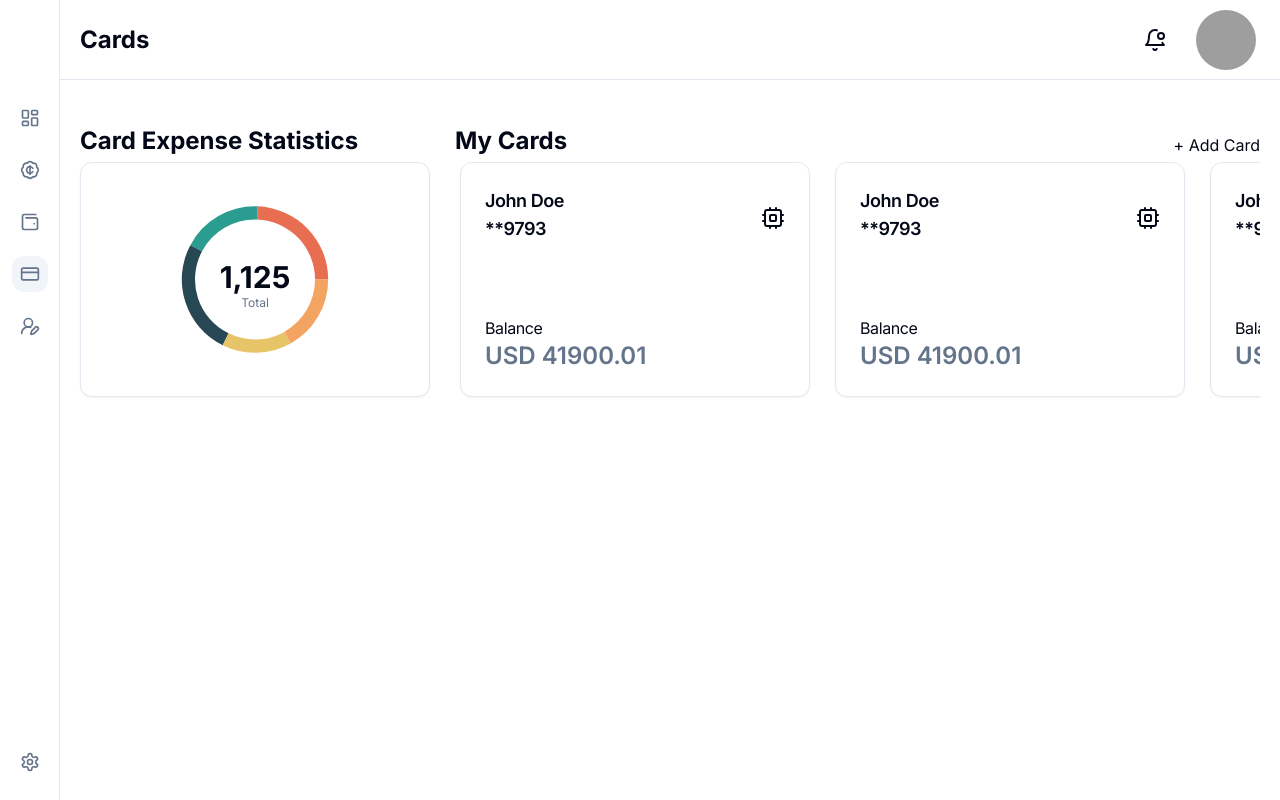
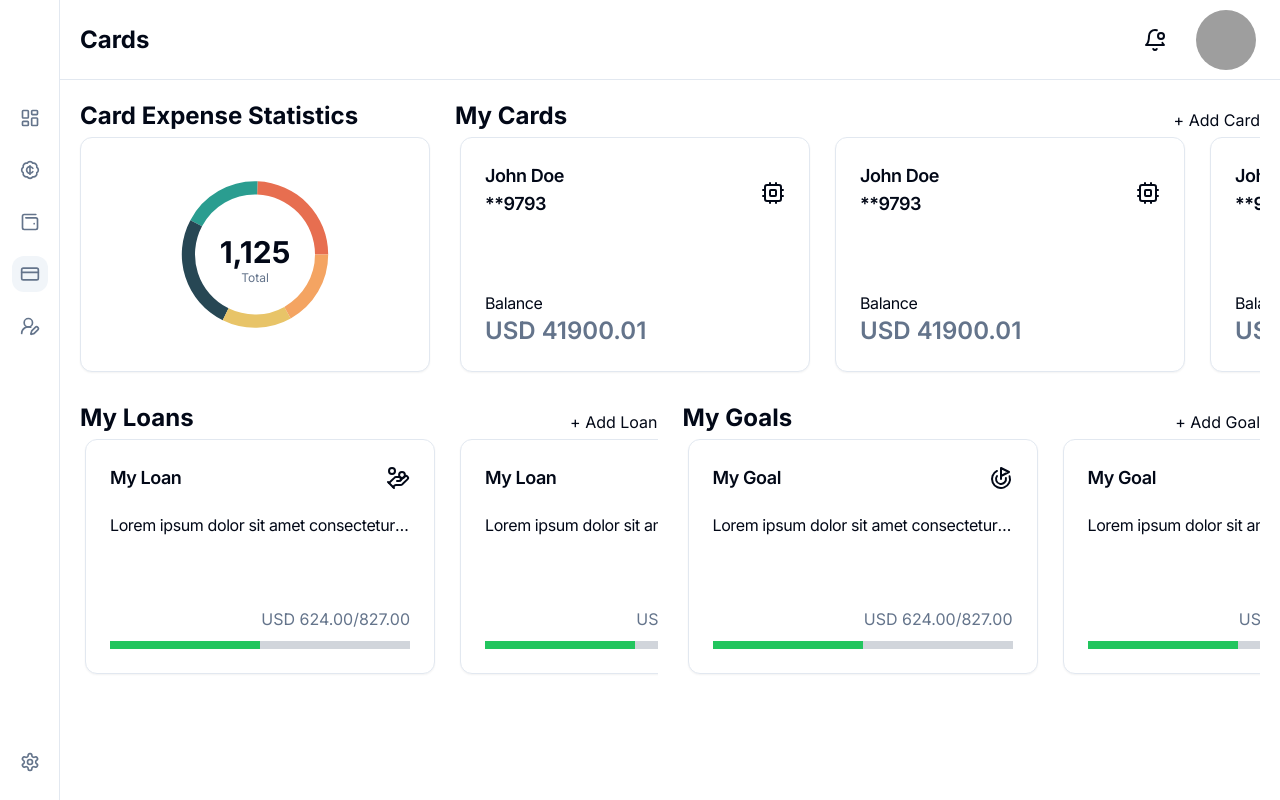
Before and after one commit to Max-Hirning/FinTrack-web, a Next.js app: page /cards in a window 1280 px wide. Built offline with nearby package versions, Linux system fonts and the light colour scheme; grey boxes are pictures that could not be loaded.

Commit message:
feat: added loans and goals

```diff
--- a/src/app/(app)/cards/page.tsx
+++ b/src/app/(app)/cards/page.tsx
@@ -1,11 +1,15 @@
-import { CardsListWidget, ExpensesStatisticsByCards } from "widgets/index"
+import { CardsListWidget, ExpensesStatisticsByCards, GoalCardsListWidget, LoanCardsListWidget } from "widgets/index"
 
 export default function Page() {
   return (
     <>
-      <section className="flex max-md:flex-col w-full gap-[25px] mt-[25px]">
+      <section className="flex max-md:flex-col w-full gap-[25px]">
         <ExpensesStatisticsByCards styles="max-md:w-full md:w-[350px]"/>
         <CardsListWidget styles="max-md:w-full md:w-[calc(100%-350px-25px)]"/>
+      </section>
+      <section className="flex max-md:flex-col mt-[25px] w-full gap-[25px]">
+        <LoanCardsListWidget styles="max-md:w-full md:w-[calc(50%-12.5px)]"/>
+        <GoalCardsListWidget styles="max-md:w-full md:w-[calc(50%-12.5px)]"/>
       </section>
     </>
   )
--- /dev/null
+++ b/src/features/goal-cards-list.tsx
@@ -0,0 +1,18 @@
+import { GoalCard } from "shared/ui";
+
+export function GoalCardsList() {
+  return (
+    <section className="flex gap-[25px] pb-[5px] px-[5px] overflow-auto">
+      <GoalCard/>
+      <GoalCard/>
+      <GoalCard/>
+      <GoalCard/>
+      <GoalCard/>
+      <GoalCard/>
+      <GoalCard/>
+      <GoalCard/>
+      <GoalCard/>
+      <GoalCard/>
+    </section>
+  )
+}
--- a/src/features/index.ts
+++ b/src/features/index.ts
@@ -1,5 +1,6 @@
 export * from "./header";
 export * from "./side-bar";
+export * from "./charts/bar";
 export * from "./cards-list";
 export * from "./charts/pie";
 export * from "./forms/profile";
@@ -7,8 +8,9 @@ export * from "./forms/sign-in";
 export * from "./forms/sign-up";
 export * from "./forms/settings";
 export * from "./forms/send-code";
+export * from './goal-cards-list';
+export * from './loan-cards-list';
 export * from "./forms/check-code";
 export * from "./forms/preferences";
 export * from "./budget-cards-list";
 export * from "./forms/reset-password";
-export * from "./charts/bar";
--- /dev/null
+++ b/src/features/loan-cards-list.tsx
@@ -0,0 +1,18 @@
+import { LoanCard } from "shared/ui";
+
+export function LoanCardsList() {
+  return (
+    <section className="flex gap-[25px] pb-[5px] px-[5px] overflow-auto">
+      <LoanCard/>
+      <LoanCard/>
+      <LoanCard/>
+      <LoanCard/>
+      <LoanCard/>
+      <LoanCard/>
+      <LoanCard/>
+      <LoanCard/>
+      <LoanCard/>
+      <LoanCard/>
+    </section>
+  )
+}
--- a/src/shared/ui/account-card.tsx
+++ b/src/shared/ui/account-card.tsx
@@ -5,13 +5,14 @@ interface IProps {
   title: string;
   description: string;
   children: ReactElement;
+  circleBackgroundColor: string;
 }
 
-export function AccountCard({children, title, description}: IProps) {
+export function AccountCard({children, title, description, circleBackgroundColor}: IProps) {
   return (
     <Card>
       <CardContent className="p-[24px] flex gap-[10px] items-center text-nowrap">
-        <div className="bg-[#FFF5D9] w-[70px] min-w-[70px] h-[70px] rounded-full">{children}</div>
+        <div className={`w-[70px] min-w-[70px] h-[70px] rounded-full items-center justify-center flex ${circleBackgroundColor}`}>{children}</div>
         <article>
           <CardTitle className="text-sm text-gray-400">{title}</CardTitle>
           <CardDescription className="text-xl font-bold text-foreground">{description}</CardDescription>
--- /dev/null
+++ b/src/shared/ui/goal-card.tsx
@@ -0,0 +1,41 @@
+import { Goal } from "lucide-react"
+import { Card, CardContent, CardDescription, CardHeader, CardTitle, ContextMenu, ContextMenuContent, ContextMenuItem, ContextMenuTrigger } from "shared/ui"
+
+export function GoalCard() {
+  const amount = 400;
+  const balance = 800;
+  const percentage = (amount / balance) * 100;
+  const width = percentage >= 100 ? 100 : percentage;
+
+  return (
+    <ContextMenu>
+      <ContextMenuTrigger>
+        <Card className="p-[24px] w-full max-w-[350px] min-w-[350px] h-[235px] justify-between flex flex-col">
+          <CardHeader className="p-0 flex flex-col gap-[15px]">
+            <article className="flex items-center justify-between">
+              <CardTitle className="text-lg font-semibold">My Goal</CardTitle>
+              <Goal />
+            </article>
+            <CardTitle className="font-normal text-base">Lorem ipsum dolor sit amet consectetur adipisicing elit. Dolorum labore libero tempore ratione ad saepe nihil sequi, commodi nostrum autem, deserunt hic laborum assumenda enim praesentium. In nam porro repellat?</CardTitle>
+          </CardHeader>
+          <CardContent className="p-0 flex flex-col gap-[10px]">
+            <CardDescription className="font-normal text-base self-end">USD 624.00/827.00</CardDescription>
+            <div className="relative w-full h-[8px]">
+              <div className="absolute z-10 w-full h-[8px] bg-gray-300"/>
+              <div
+                style={{
+                  width: `${width}%`,
+                }}
+                className={`absolute z-20 h-[8px] ${(amount / balance < 1) ? "bg-green-500" : "bg-red-500"}`}
+              />
+            </div>
+          </CardContent>
+        </Card>
+      </ContextMenuTrigger>
+      <ContextMenuContent>
+        <ContextMenuItem>Edit</ContextMenuItem>
+        <ContextMenuItem>Delete</ContextMenuItem>
+      </ContextMenuContent>
+    </ContextMenu>
+  )
+}
--- a/src/shared/ui/index.ts
+++ b/src/shared/ui/index.ts
@@ -1,3 +1,5 @@
+export * from './loan-card';
+export * from './goal-card';
 export * from "./bank-card";
 export * from "./transaction";
 export * from "./shadcn/form";
--- /dev/null
+++ b/src/shared/ui/loan-card.tsx
@@ -0,0 +1,41 @@
+import { HandCoins } from "lucide-react"
+import { Card, CardContent, CardDescription, CardHeader, CardTitle, ContextMenu, ContextMenuContent, ContextMenuItem, ContextMenuTrigger } from "shared/ui"
+
+export function LoanCard() {
+  const amount = 400;
+  const balance = 800;
+  const percentage = (amount / balance) * 100;
+  const width = percentage >= 100 ? 100 : percentage;
+
+  return (
+    <ContextMenu>
+      <ContextMenuTrigger>
+        <Card className="p-[24px] w-full max-w-[350px] min-w-[350px] h-[235px] justify-between flex flex-col">
+          <CardHeader className="p-0 flex flex-col gap-[15px]">
+            <article className="flex items-center justify-between">
+              <CardTitle className="text-lg font-semibold">My Loan</CardTitle>
+              <HandCoins />
+            </article>
+            <CardTitle className="font-normal text-base">Lorem ipsum dolor sit amet consectetur adipisicing elit. Dolorum labore libero tempore ratione ad saepe nihil sequi, commodi nostrum autem, deserunt hic laborum assumenda enim praesentium. In nam porro repellat?</CardTitle>
+          </CardHeader>
+          <CardContent className="p-0 flex flex-col gap-[10px]">
+            <CardDescription className="font-normal text-base self-end">USD 624.00/827.00</CardDescription>
+            <div className="relative w-full h-[8px]">
+              <div className="absolute z-10 w-full h-[8px] bg-gray-300"/>
+              <div
+                style={{
+                  width: `${width}%`,
+                }}
+                className={`absolute z-20 h-[8px] ${(amount / balance < 1) ? "bg-green-500" : "bg-red-500"}`}
+              />
+            </div>
+          </CardContent>
+        </Card>
+      </ContextMenuTrigger>
+      <ContextMenuContent>
+        <ContextMenuItem>Edit</ContextMenuItem>
+        <ContextMenuItem>Delete</ContextMenuItem>
+      </ContextMenuContent>
+    </ContextMenu>
+  )
+}
--- a/src/widgets/accounts-cards-list.tsx
+++ b/src/widgets/accounts-cards-list.tsx
@@ -1,3 +1,4 @@
+import { Coins, HandCoins, Landmark, SquareArrowDown, SquareArrowUp } from "lucide-react";
 import { AccountCard } from "shared/ui";
 
 interface IProps {
@@ -10,19 +11,28 @@ export function AccountsCardsListWidget({styles}: IProps) {
       <AccountCard
         title="My Balance"
         description="USD 12750.02"
-      ><></></AccountCard>
+        circleBackgroundColor="bg-green-50"
+      ><Landmark className="text-green-500" /></AccountCard>
       <AccountCard
         title="Income"
         description="USD 5600.02"
-      ><></></AccountCard>
+        circleBackgroundColor="bg-green-50"
+      ><SquareArrowDown className="text-green-500" /></AccountCard>
       <AccountCard
         title="Expense"
         description="USD 12750.02"
-      ><></></AccountCard>
+        circleBackgroundColor="bg-red-50"
+      ><SquareArrowUp className="text-red-500" /></AccountCard>
+      <AccountCard
+        title="My debt"
+        description="USD 7920.02"
+        circleBackgroundColor="bg-red-50"
+      ><HandCoins className="text-red-500" /></AccountCard>
       <AccountCard
         title="Cashflow"
         description="USD 7920.02"
-      ><></></AccountCard>
+        circleBackgroundColor="bg-yellow-50"
+      ><Coins className="text-yellow-500" /></AccountCard>
     </section>
   )
 }
--- /dev/null
+++ b/src/widgets/goal-cards-list.tsx
@@ -0,0 +1,21 @@
+import Link from "next/link";
+import { GoalCardsList } from "features/index";
+
+interface IProps {
+  styles?: string;
+}
+
+export function GoalCardsListWidget({styles}: IProps) {
+  return (
+    <section className={styles || ""}>
+      <article className="flex items-end justify-between mb-[5px]">
+        <h2 className="text-2xl font-bold">My Goals</h2>
+        <Link
+          href="/accounts"
+          className="text-base"
+        >+ Add Goal</Link>
+      </article>
+      <GoalCardsList/>
+    </section>
+  )
+}
--- a/src/widgets/index.ts
+++ b/src/widgets/index.ts
@@ -3,6 +3,8 @@ export * from "./cards/profile";
 export * from "./cards/sign-in";
 export * from "./cards/sign-up";
 export * from "./cards/settings";
+export * from './loan-cards-list';
+export * from './goal-cards-list';
 export * from "./cards/check-code";
 export * from "./budget-cards-list";
 export * from "./transactions-list";
--- /dev/null
+++ b/src/widgets/loan-cards-list.tsx
@@ -0,0 +1,21 @@
+import Link from "next/link";
+import { LoanCardsList } from "features/index";
+
+interface IProps {
+  styles?: string;
+}
+
+export function LoanCardsListWidget({styles}: IProps) {
+  return (
+    <section className={styles || ""}>
+      <article className="flex items-end justify-between mb-[5px]">
+        <h2 className="text-2xl font-bold">My Loans</h2>
+        <Link
+          href="/accounts"
+          className="text-base"
+        >+ Add Loan</Link>
+      </article>
+      <LoanCardsList/>
+    </section>
+  )
+}
```
